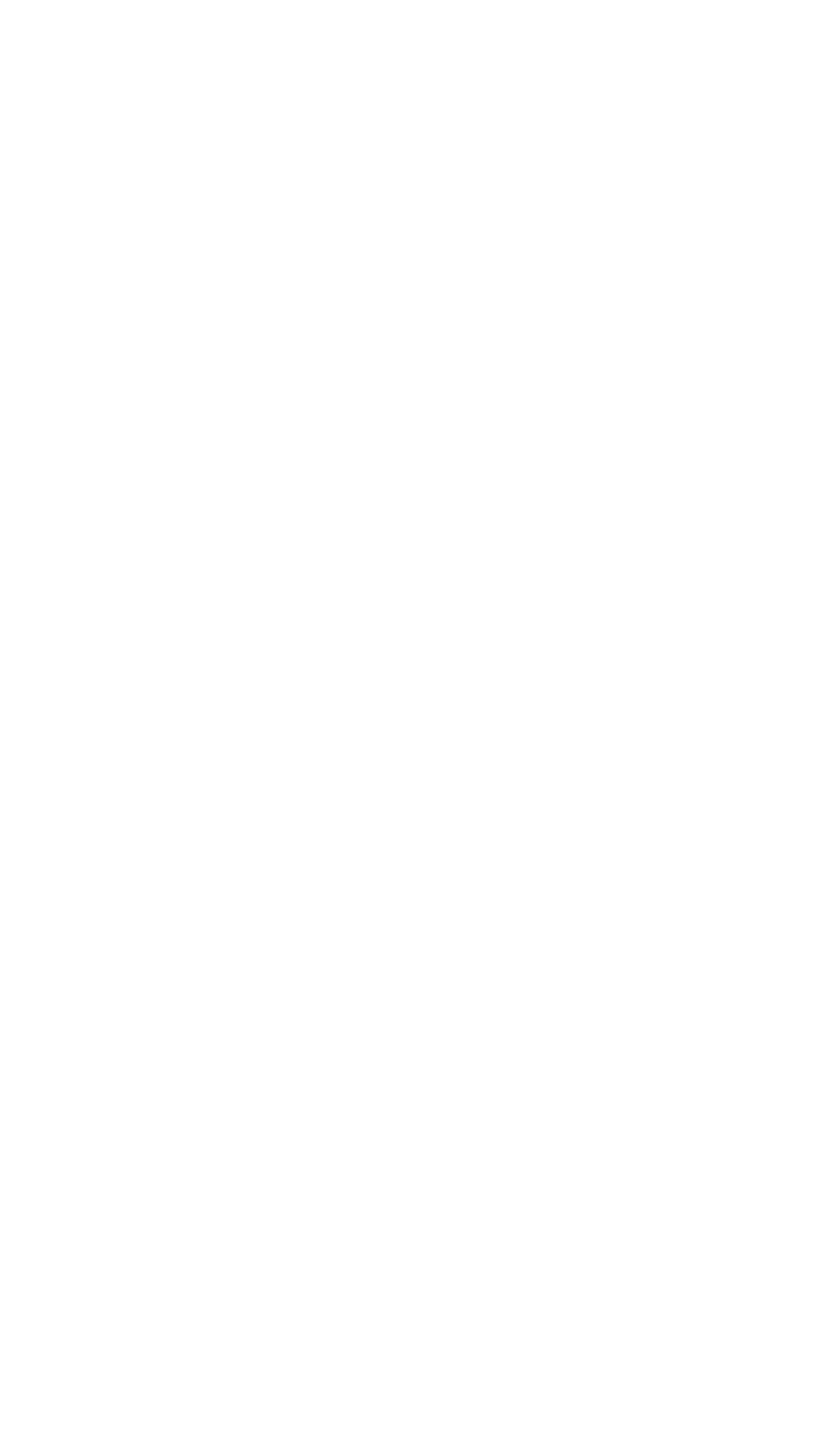
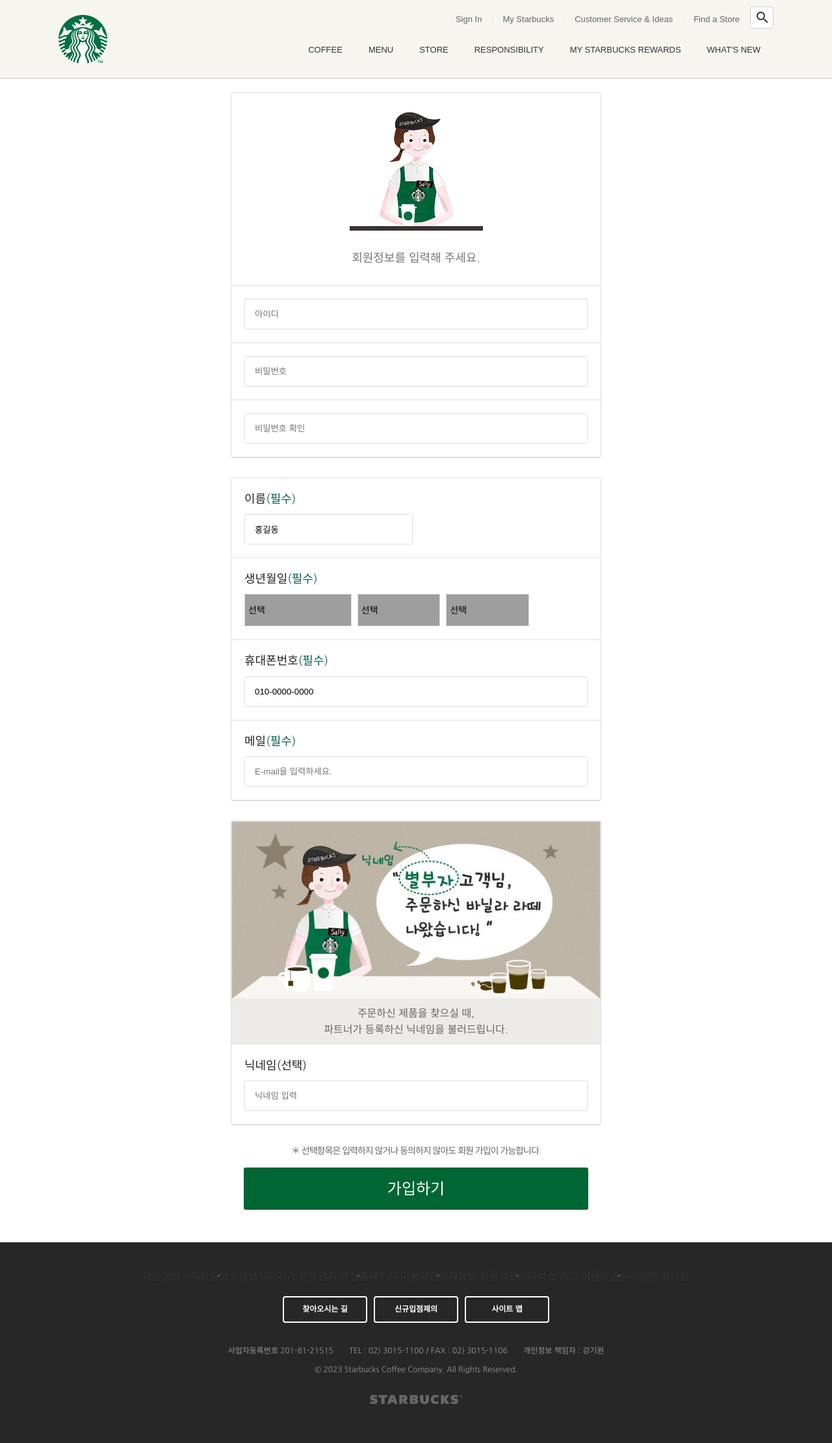
Before and after one commit to Harfe0626/starbucks, a PHP site: page /member/member_form.php in a window 1280 px wide. Before the commit the page is empty. Shown: the whole page at 65% size. Before the commit the page ends 800 px from the top, so only its background shows below. Run offline with PHP 8.4, Linux system fonts and the light colour scheme; grey boxes are pictures that could not be loaded.

Commit message:
Add files via upload

```diff
--- /dev/null
+++ b/css/member_form.css
@@ -0,0 +1,166 @@
+.find_mem_wrap
+{
+    max-width:570px;
+    margin:0 auto;
+    padding:70px 0 50px;
+}
+.find_mem_ttl {
+    display: block;
+    font-size: 30px;
+    font-weight: normal;
+    margin-bottom: 30px;
+    text-align: center;
+}
+.renew_joinform_v2 {
+    border: 1px solid #ddd;
+    border-radius: 3px;
+    box-sizing: border-box;
+    max-width: 570px;
+    margin: 0 auto 30px;
+    position: relative;
+}
+.find_mem_sally {
+    margin: 0 auto;
+    text-align: center;
+    padding: 30px 20px 0;
+    background: url(../images/icon_find_sally.png) 50% 100% no-repeat;
+    width: 205px;
+    height: 182px;
+}
+img {
+    vertical-align: top;
+    max-width: 100%;
+}
+.find_form_txt {
+    background: #fff;
+    border-bottom: 1px solid #ddd;
+    color: #777;
+    font-size: 18px;
+    line-height: 24px;
+    text-align: center;
+    padding: 30px 20px 30px;
+}
+.renew_input_box {
+    background:#fff;
+    border-bottom:1px solid #ddd;
+    padding:20px 20px;
+    position:relative;
+}
+.hid {
+    position: absolute;
+    left: -9999px;
+    font-size: 0;
+    width: 0;
+    height: 0;
+    text-indent: -9999px;
+    overflow: hidden;
+}
+.renew_input_box.id_chk input {
+    width:100%;
+}
+.renew_input_box.gender_chk input {
+    width:49%;
+}
+.renew_input_box input {
+    border:1px solid #ddd;
+    border-radius:3px;
+    box-sizing:border-box;
+    display:inline-block;
+    max-width:530px;
+    padding:15px; width:100%;
+}
+.renew_input_box strong {
+    color:#222;
+    display:block;
+    font-size:18px;
+    margin-bottom:10px;
+}
+.renew_input_box:after {
+    clear:both;
+    content:"";
+    display:block;
+}
+.type_green {
+    color: #006241;
+}
+.select_birth_box .birth_select
+{
+    background:#fff url("../img/util/mem/icon_arrow_down.png") 90% center no-repeat;
+    float:left;
+    position:relative;
+    width:32%;
+}
+.select_birth_box .birth_select
+{
+    float:left;
+    width:32%;
+    margin-right:1.760%;
+}
+.select_birth_box .birth_select select
+{
+    display:block;
+    font-size:14px;
+    border: 1px solid #dddddd;
+    width:100%;
+    -webkit-appearance:none;
+    -moz-appearance:none;
+    appearance:none;
+    padding:16px 5px;
+    background: transparent
+}
+.select_birth_box .birth_select.year
+{
+    width:31.161%;
+}
+.select_birth_box .birth_select.month
+{
+    width:24.11%;
+}
+.select_birth_box .birth_select.day
+{
+    width:24.11%;
+}
+
+.icon_mem_sally {
+    text-align: center;
+    max-width: 570px;
+    margin: 0 auto;
+    display: block;
+}
+.modify_txt2 {
+    color: #666;
+    line-height: 1.4;
+    margin-bottom: 15px;
+    font-size: 14px;
+    margin-top: 15px;
+    letter-spacing: -1px;
+    text-align: center;
+}
+.btn_mem_login {
+    background: #006633;
+    border-radius: 3px;
+    margin-top: 25px;
+    text-align: center;
+    margin: 0 20px;
+    max-width: 570px;
+}
+.btn_mem_login a {
+    color: #fff;
+    font-size: 24px;
+    display: block;
+    line-height: 65px;
+}
+.mem_nick_txt {
+    background:#edebe7;
+    color:#666;
+    line-height:1.6;
+    padding:10px 0;
+    text-align:center;
+}
+.limit_txt {
+    color:#444;
+    display:none;
+    font-size:16px;
+    line-height:1.6;
+    margin-top:15px;
+}
--- a/index.php
+++ b/index.php
@@ -116,7 +116,7 @@
               </div>
             </div>
           </div>
-          <a href="javascript:void(0)" class="notice-line__more">
+          <a href="/notice/notice_form.php" class="notice-line__more">
             <span class="material-icons">add_circle</span>
           </a>
         </div>
--- a/member/member_form.php
+++ b/member/member_form.php
@@ -0,0 +1,135 @@
+<!DOCTYPE html>
+<html lang="ko">
+<head>
+  <meta charset="UTF-8" />
+  <meta name="viewport" content="width=device-width, initial-scale=1.0" />
+
+  <title>Starbucks Coffee Korea</title>
+
+  <!--Open Graph-->
+  <!--http://ogp.me/-->
+  <meta property="og:type" content="website" />
+  <meta property="og:site_name" content="Starbucks" />
+  <meta property="og:title" content="Starbucks Coffee Korea" />
+  <meta property="og:description" content="스타벅스는 세계에서 가장 큰 다국적 커피 전문점으로, 64개국에서 총 23,187개의 매점을 운영하고 있습니다." />
+  <meta property="og:image" content="../images/starbucks_seo.jpg" />
+  <meta property="og:url" content="https://starbucks.co.kr" />
+
+  <!--Twitter Card-->
+  <!--https://developer.twitter.com/en/docs/twitter-for-websites/cards/guides/getting-started-->
+  <meta property="twitter:card" content="summary" />
+  <meta property="twitter:site" content="Starbucks" />
+  <meta property="twitter:title" content="Starbucks Coffee Korea" />
+  <meta property="twitter:description" content="스타벅스는 세계에서 가장 큰 다국적 커피 전문점으로, 64개국에서 총 23,187개의 매점을 운영하고 있습니다." />
+  <meta property="twitter:image" content="../images/starbucks_seo.jpg" />
+  <meta property="twitter:url" content="https://starbucks.co.kr" />
+
+  <!--파비콘-->
+  <!--<link rel="shortcut icon" href="favicon.ico" />-->
+  <link rel="icon" href="../favicon.png" />
+  <!--브라우저 스타일 초기화-->
+  <link rel="stylesheet" href="https://cdn.jsdelivr.net/npm/reset-css@5.0.1/reset.min.css" />
+  <!--Google Fonts - 나눔고딕-->
+  <link rel="preconnect" href="https://fonts.gstatic.com" />
+  <link href="https://fonts.googleapis.com/css2?family=Nanum+Gothic:wght@400;700&display=swap" rel="stylesheet" />
+  <!--Google Material Icons-->
+  <link rel="stylesheet" href="https://fonts.googleapis.com/icon?family=Material+Icons" />
+  <link rel="stylesheet" href="../css/common.css" />
+  <link rel="stylesheet" href="../css/signin.css" />
+  <link rel="stylesheet" href="../css/member_form.css" />
+  <script defer src="../js/common.js"></script>
+</head>
+<body>
+  <!--HEADER-->
+  <header>
+  <?php include '../header.php' ?>
+ </header>
+
+ <div id="container">
+	<div class="find_mem_wrap mem_wrap2">
+		<div class="find_mem_inner">
+			<form id="frmJoin" method="post">
+				<fieldset>
+			        <strong class="find_mem_ttl">회원가입</strong>
+						<section class="renew_joinform_v2">
+					        <div class="find_mem_sally">
+					            <img src="../images/icon_find_sally.png" alt="">
+					        </div>
+							<p class="find_form_txt">회원정보를 입력해 주세요.</p>
+							<div class="renew_input_box id_chk">
+								<label for="user_id" class="hid">아이디</label>
+                                <input type="text" name="user_id" id="user_id" placeholder="아이디" maxlength="13">
+							</div>
+							<div class="renew_input_box pw_chk">
+								<label for="user_pwd" class="hid">비밀번호</label>
+                                <input id="user_pwd" name="user_pwd" type="password" placeholder="비밀번호">
+								<p class="limit_txt user_pwd_txt" id="user_pwd_txt"></p>
+							</div>
+							<div class="renew_input_box pw_chk bd_none">
+								<label for="user_pwd_chk" class="hid">비밀번호확인</label>
+                                <input type="password" id="user_pwd_chk" name="user_pwd_chk" placeholder="비밀번호 확인">
+							</div>
+						</section>
+						<section class="renew_joinform_v2">
+							<div class="renew_input_box gender_chk">
+								<strong>이름<span class="type_green">(필수)</span></strong>
+									<input type="text" id="user_nm" name="user_nm" value="홍길동" required="required">
+							</div>
+							<div class="renew_input_box birth_chk">
+								<strong>생년월일<span class="type_green">(필수)</span></strong>
+								<div class="select_birth_box">
+									<div class="birth_select year">
+						                <select id="birth_year" name="birth_year" required="required">
+                                            <option value="">선택</option>
+                                        </select>
+									</div>
+									<div class="birth_select month">
+							            <select id="birth_month" name="birth_month" required="required">
+                                            <option value="">선택</option>
+                                        </select>
+									</div>
+									<div class="birth_select day">
+						                <select id="birth_day" name="birth_day" required="required">
+                                            <option value="">선택</option>
+                                        </select>
+									</div>
+								</div>
+							</div>
+							<div class="renew_input_box phone_chk">
+								<strong>휴대폰번호<span class="type_green">(필수)</span></strong>
+								<input type="text" name="phone" id="phone" value="010-0000-0000">
+							</div>
+							<div class="renew_input_box mail_chk">
+                                <strong>메일<span class="type_green">(필수)</span></strong>
+								<input type="text" name="email" id="email" placeholder="E-mail을 입력하세요." required="required">
+							</div>
+						</section>
+
+						<section class="renew_joinform_v2 bdt_no">
+							<figure class="icon_mem_sally">
+								<img src="../images/icon_nick_sally.jpg" >
+	                        </figure>
+                            <p class="mem_nick_txt">
+								주문하신 제품을 찾으실 때, <br>
+								파트너가 등록하신 닉네임을 불러드립니다.
+							</p>
+								<div class="renew_input_box user_nick_nm_chk bd_none">
+                                <strong>닉네임(선택)</strong>
+                                    <input type="text" name="user_nick_nm" id="user_nick_nm" placeholder="닉네임 입력">
+								</div>
+							</section>
+							<p class="modify_txt2">
+							<b>＊ 선택항목은 입력하지 않거나 동의하지 않아도 회원 가입이 가능합니다.</b>
+							</p>
+							<p class="btn_mem_login"><a href="javascript:void(0);">가입하기</a></p>
+				</fieldset>
+			</form>
+		</div>
+	</div>
+</div>
+  <!--FOOTER-->
+  <footer>
+  <?php include '../footer.html' ?>
+  </footer>
+</body>
+</html>
--- a/signin/signin_form.php
+++ b/signin/signin_form.php
@@ -15,6 +15,8 @@
   <meta property="og:image" content="../images/starbucks_seo.jpg" />
   <meta property="og:url" content="https://starbucks.co.kr" />
 
+  <!--Twitter Card-->
+  <!--https://developer.twitter.com/en/docs/twitter-for-websites/cards/guides/getting-started-->
   <meta property="twitter:card" content="summary" />
   <meta property="twitter:site" content="Starbucks" />
   <meta property="twitter:title" content="Starbucks Coffee Korea" />
@@ -23,6 +25,7 @@
   <meta property="twitter:url" content="https://starbucks.co.kr" />
 
   <!--파비콘-->
+  <!--<link rel="shortcut icon" href="favicon.ico" />-->
   <link rel="icon" href="../favicon.png" />
   <!--브라우저 스타일 초기화-->
   <link rel="stylesheet" href="https://cdn.jsdelivr.net/npm/reset-css@5.0.1/reset.min.css" />
```
Also changed, not shown: notice/notice_form.php (added, +121 -0 lines), images/icon_find_sally.png (added), images/icon_nick_sally.jpg (added).
